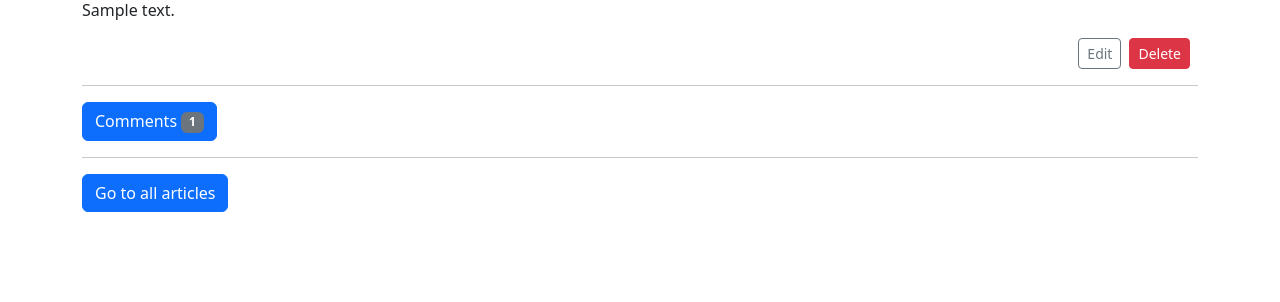
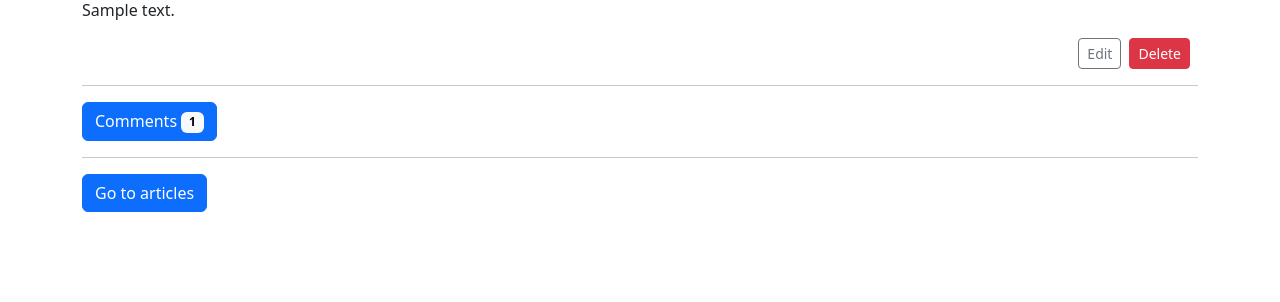
Before and after one commit to LudoTreb/news_paper, a Django app: page /articles/1/ in a window 1280 px wide. Shown: the part 443-745 px from the top of the page. Run offline with Django 4.2, Linux system fonts and the light colour scheme; a user stored in the database is signed in; tables that the repository leaves empty hold one stand-in row (values such as "Sample post"); parts of the project's set-up code (start-up, migrations or seed data) failed here and were passed over; some libraries are stand-ins or nearby versions.

Commit message:
author comment in strong balise and put bg color of badges in white

```diff
--- a/articles/templates/article_detail.html
+++ b/articles/templates/article_detail.html
@@ -22,13 +22,13 @@
 {% endif %}
 <hr>
 <button class="btn btn-primary" type="button" data-bs-toggle="collapse" data-bs-target="#collapseComment" aria-expanded="false" aria-controls="collapseExample">
-    Comments <span class="badge text-bg-secondary">{{ article.comments.all.count }}</span>
+    Comments <span class="badge text-bg-light">{{ article.comments.all.count }}</span>
 </button>
 <div class="collapse pt-3" id="collapseComment">
 
     {% for comment in article.comments.all %}
         <p>
-            {{ comment.author }} &middot; {{ comment }}
+            <strong>{{ comment.author }}</strong>: {{ comment }}
         </p>
     {% endfor %}
 
@@ -40,7 +40,7 @@
 </form>
 </div>
 <hr>
-<p><a href="{% url 'article_list' %}" class="btn btn-primary">Go to all articles</a></p>
+<p><a href="{% url 'article_list' %}" class="btn btn-primary">Go to articles</a></p>
 
 
 {% endblock content %}
```
